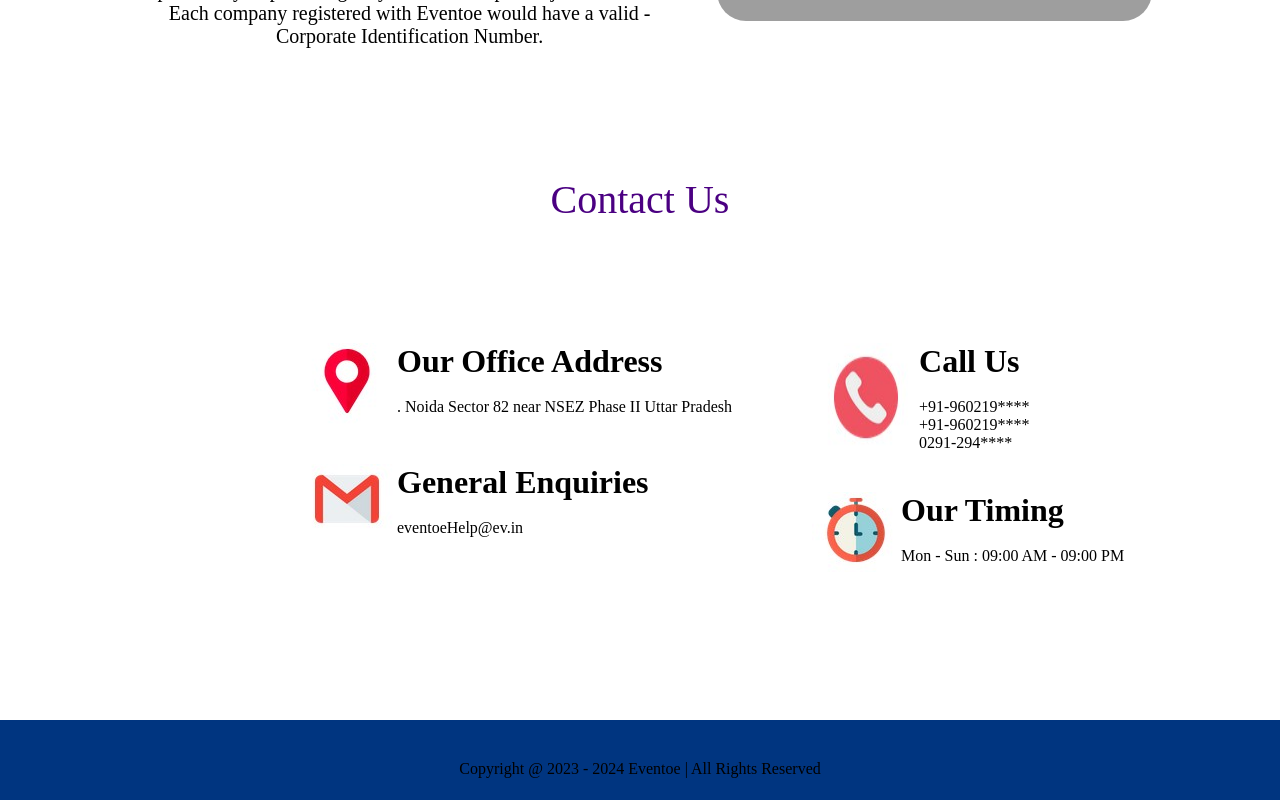
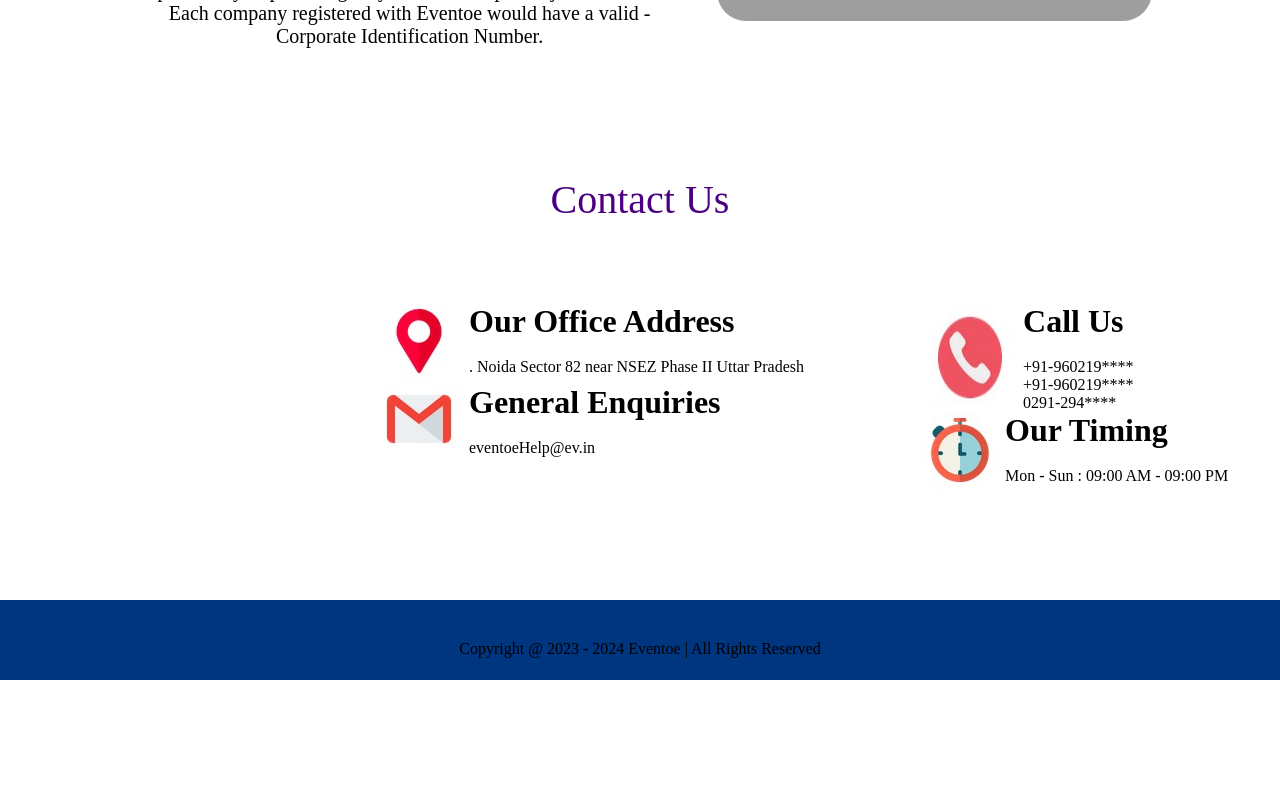
Before and after one commit to AshadSaifi12/Eventoe--An-Interface, a React (Create React App) app in the folder client/: page / in a window 1280 px wide. Shown: the part 1223-2023 px from the top of the page. After the commit the page ends 1903 px from the top, so only its background shows below. Built offline with nearby package versions, Linux system fonts and the light colour scheme; grey boxes are pictures that could not be loaded.

Commit message:
Final commit

```diff
--- a/client/src/pages/home/css/HomeBefore.css
+++ b/client/src/pages/home/css/HomeBefore.css
@@ -54,7 +54,7 @@
 
 .detailContactIn{
     display: flex;
-    margin: 5vh;
+    margin-left: 14vh;
 }
 .formContact input{
     width: 29vw;
```
